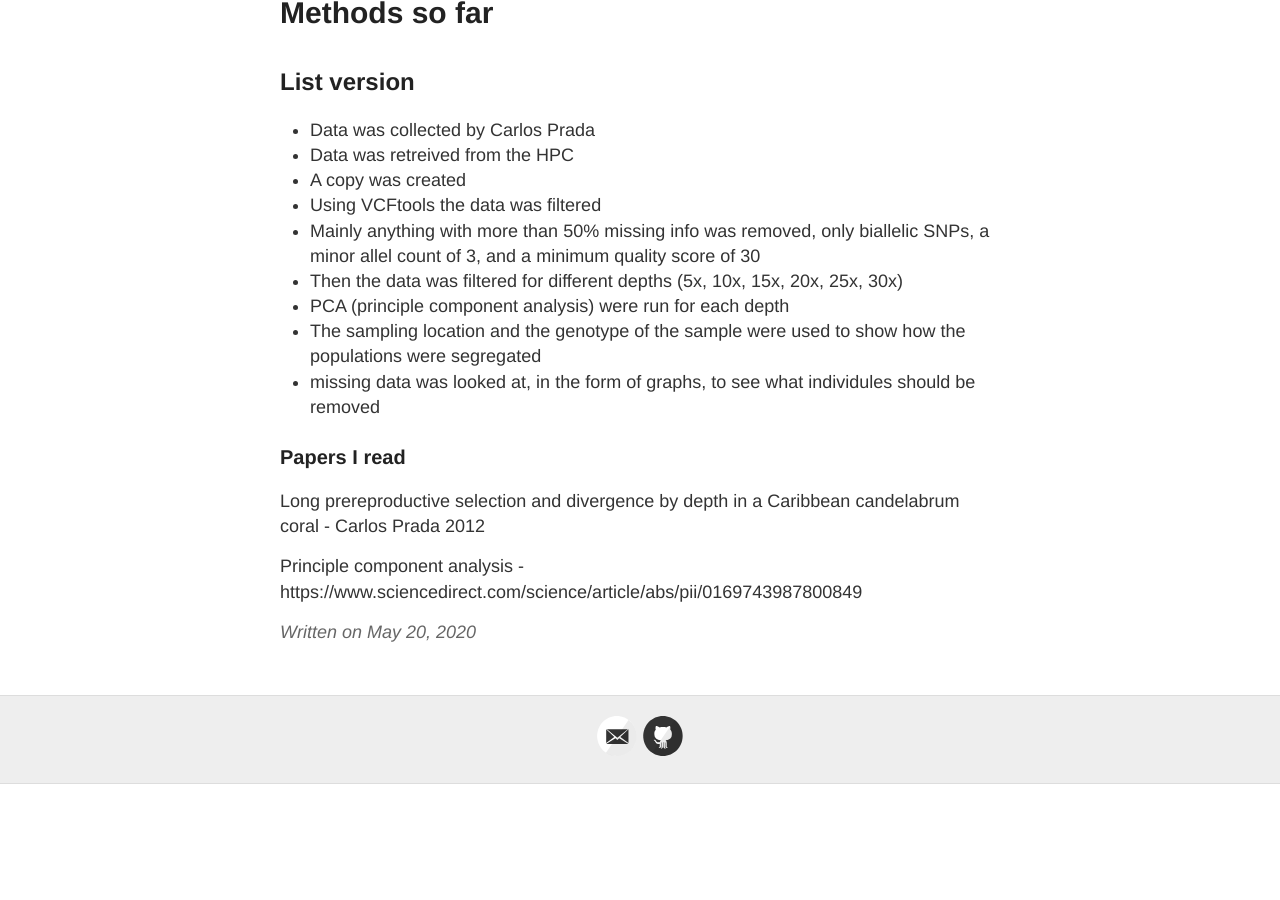
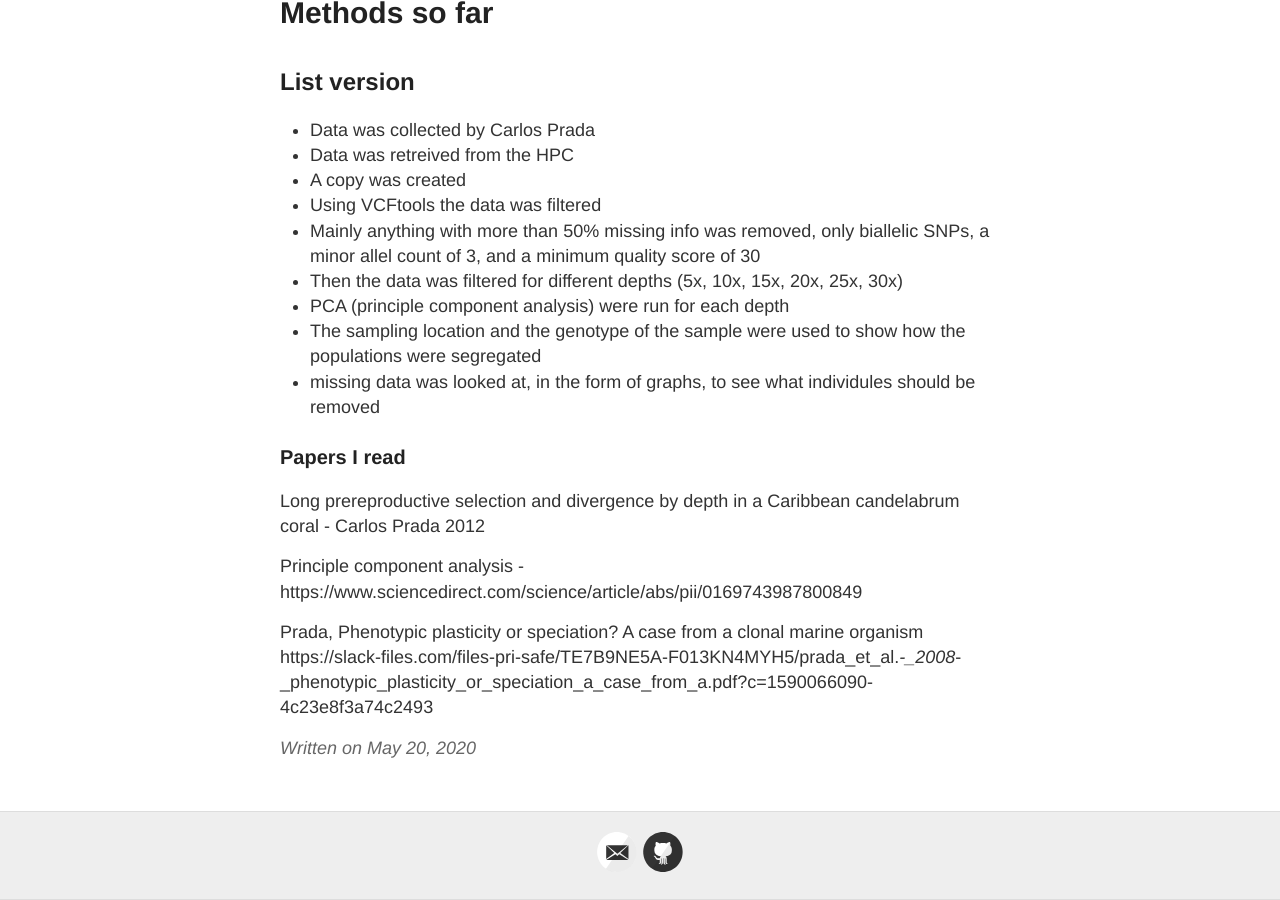
Before and after one commit to Mwags24/Brevolium_Notebook, a Jekyll site: the page built from _posts/2020-5-20-Graphs_methods.md, in a window 1280 px wide and 900 px high, scrolled down 2411 px. Built offline with Jekyll 4.4.1, drawn with Linux system fonts in a browser that asks for light colours; before the commit the page ends 3195 px from its top, so only the background shows below that.

Commit message:
Update 2020-5-20-Graphs_methods.md

```diff
--- a/_posts/2020-5-20-Graphs_methods.md
+++ b/_posts/2020-5-20-Graphs_methods.md
@@ -53,3 +53,6 @@ In order to better see the Individules this graph was flipped on its side and or
 Long prereproductive selection and divergence by depth in a Caribbean candelabrum coral - Carlos Prada 2012
 
 Principle component analysis - https://www.sciencedirect.com/science/article/abs/pii/0169743987800849
+
+Prada, Phenotypic plasticity or speciation? A case from a clonal marine organism
+https://slack-files.com/files-pri-safe/TE7B9NE5A-F013KN4MYH5/prada_et_al._-_2008_-_phenotypic_plasticity_or_speciation_a_case_from_a.pdf?c=1590066090-4c23e8f3a74c2493
```
